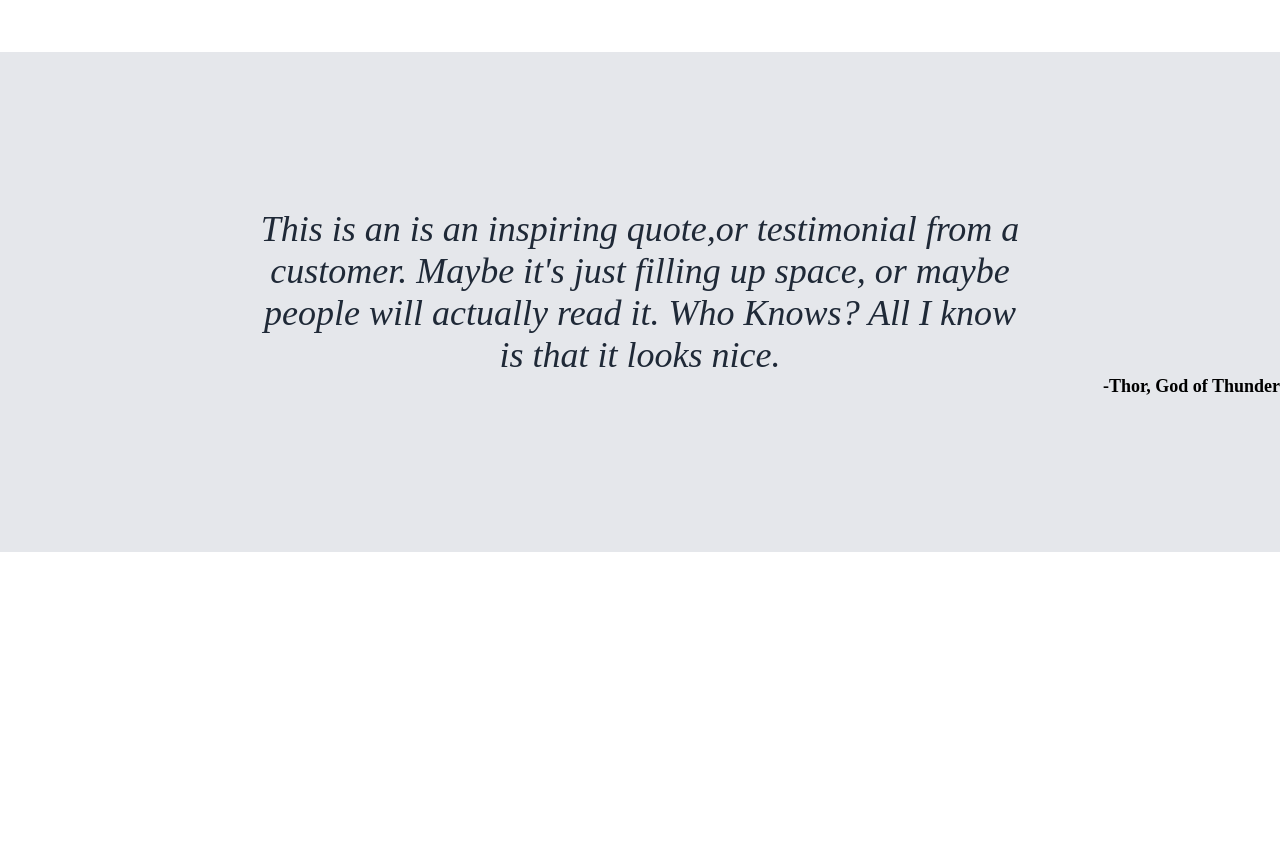
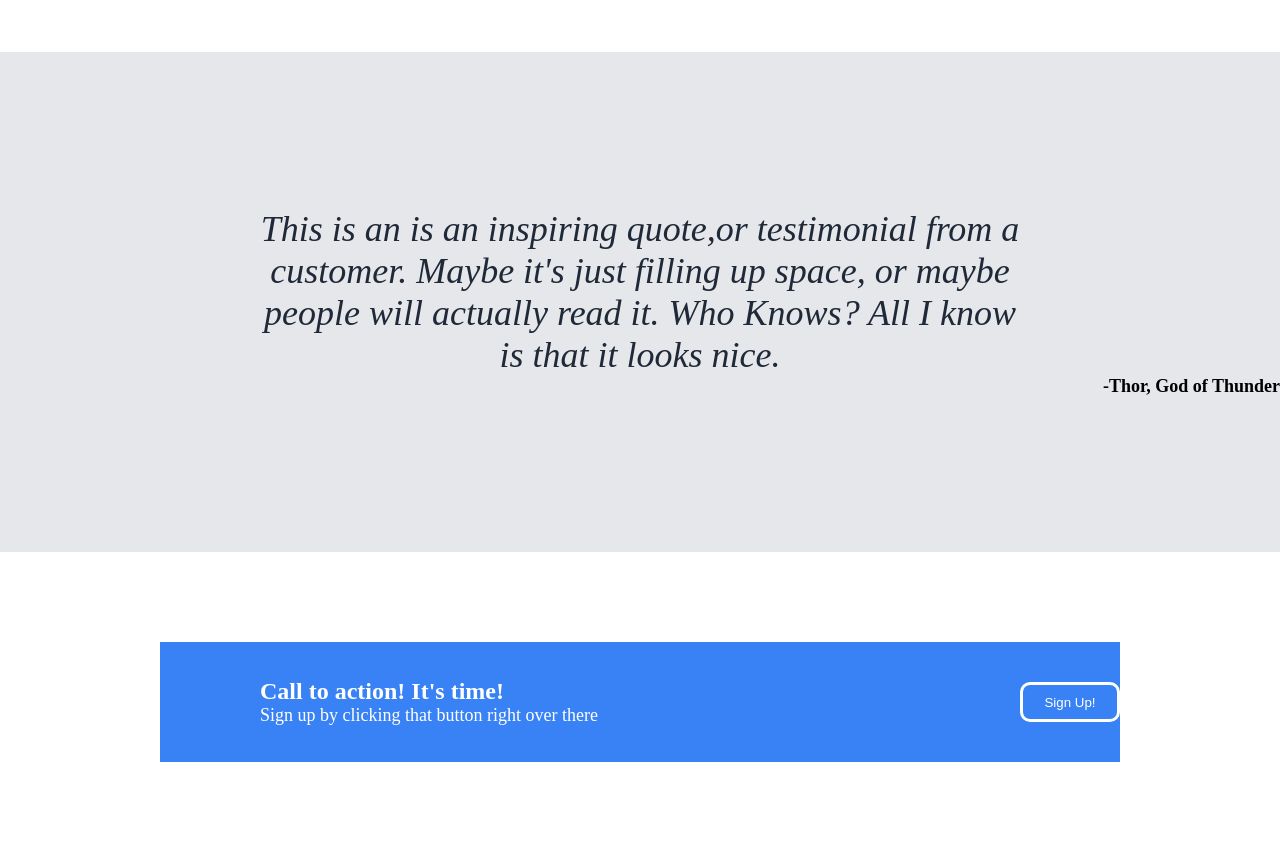
Before and after one commit to errmorra/loading_page, a plain HTML site: page index.html in a window 1280 px wide. Shown: the part 800-1652 px from the top of the page. Before the commit the page ends 1352 px from the top, so only its background shows below. Drawn offline with Linux system fonts and the light colour scheme.

Commit message:
section four done

```diff
--- a/index.html
+++ b/index.html
@@ -63,7 +63,17 @@
         <p class="para-third">-Thor, God of Thunder</p>
         </div>
     </div>
-
+    <div class="section-four">
+        <div class="blue-container">
+            <div class="left-contain">
+                <h4>Call to action! It's time!</h4>
+                <p class="para-fourth">Sign up by clicking that button right over there</p>
+            </div>
+            <div class="right-contain">
+                <button type="button" class="last-button">Sign Up!</button>
+            </div>
+        </div>
+    </div>
 
 
 
--- a/stylesheet.css
+++ b/stylesheet.css
@@ -143,3 +143,49 @@ h3{
     justify-content: flex-end;
     margin-right: 300px;
 }
+
+.section-four{
+    height:300px;
+    display: flex;
+    justify-content: center;
+    align-items: center;
+}
+
+.blue-container{
+    background-color: #3882F6;
+    width:75%;
+    height: 40%;
+    display: flex;
+    flex-direction: row;
+}
+.left-contain{
+    width: 80%;
+    margin-left: 100px;
+    display: flex;
+    justify-content: center;
+    flex-direction: column;
+}
+h4{
+    font-size: 24px;
+    color:white;
+}
+
+.para-fourth{
+    color: white;
+    font-size: 18px;
+}
+
+.right-contain{
+    display: flex;
+    justify-content: flex-start;
+    align-items: center;
+}
+
+.last-button{
+    background-color: #3882F6;
+    color: white;
+    width: 100px;
+    height: 40px;
+    border: 3px solid white;
+    border-radius: 10px;
+}
```
